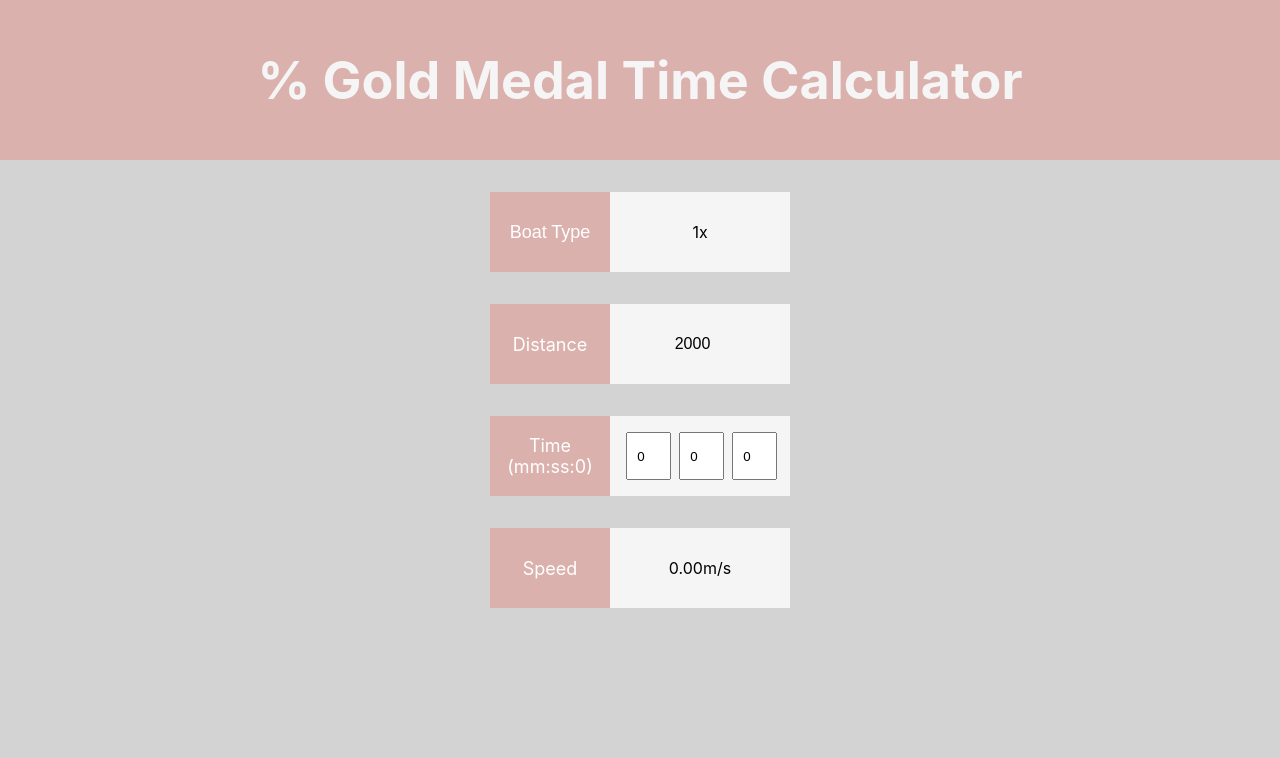
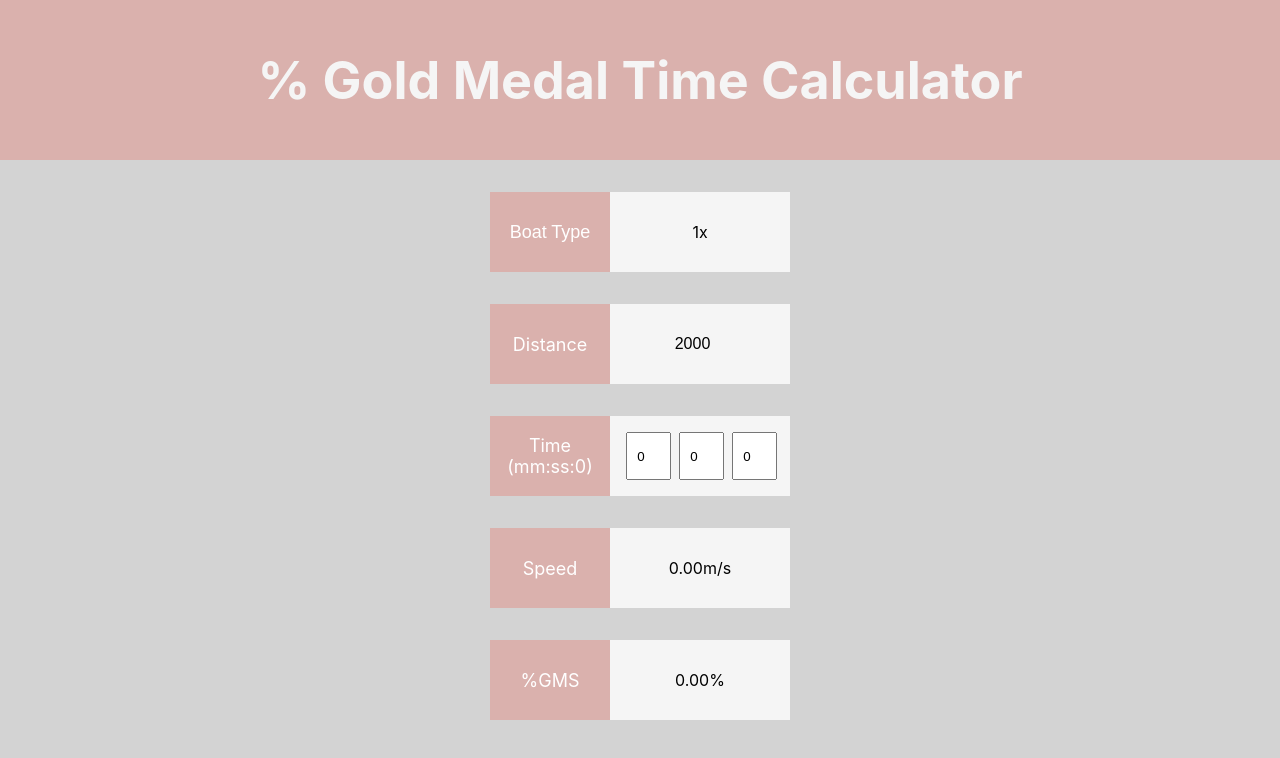
Before and after one commit to davekempsell/gold-medal-speed-calculator, a React (Create React App) app: page / in a window 1280 px wide. Shown: the top 758 px of the page. Built offline with nearby package versions, Linux system fonts and the light colour scheme.

Commit message:
%gms component added and styled. returns percentage of gold medal time of a fixed m/s value stored in component

```diff
--- a/src/App.css
+++ b/src/App.css
@@ -167,7 +167,6 @@ main {
   height: 10vh;
 }
 
-
 .speed > .speed-display {
   display: flex;
   text-align: center;
@@ -179,3 +178,21 @@ main {
   height: 100%;
   width: var(--input-width);
 }
+
+.gms {
+  display: flex;
+  flex-direction: row;
+  height: 10vh;
+}
+
+.gms > .gms-display {
+  display: flex;
+  text-align: center;
+  flex-direction: column;
+  justify-content: center;
+  padding: 1rem;
+  background-color: whitesmoke;
+  font-size: calc(8px + 1vh);
+  height: 100%;
+  width: var(--input-width);
+}
--- a/src/App.js
+++ b/src/App.js
@@ -2,6 +2,7 @@ import React, { useState } from 'react';
 import './App.css';
 import { BoatTypeMenu } from './components/BoatType'
 import { DistanceInput } from './components/DistanceInput'
+import { GoldMedalSpeed } from './components/GoldMedalSpeed';
 import { Speed } from './components/Speed';
 import { TimeInput } from './components/timeInput'
 
@@ -9,6 +10,7 @@ function App() {
   const [boatType, setBoatType] = useState('1x')
   const [distance, setDistance] = useState(2000)
   const [time, setTime] = useState([0,0,0])
+  const [boatSpeed, setBoatSpeed] = useState()
 
   return (
     <div className="App">
@@ -20,7 +22,8 @@ function App() {
           {BoatTypeMenu(boatType, setBoatType)}
           {DistanceInput(distance, setDistance)}
           {TimeInput(time, setTime)}
-          {Speed(distance, time)}
+          {Speed(distance, time, setBoatSpeed)}
+          {GoldMedalSpeed(boatType, boatSpeed)}
         </div>
       </main>
     </div>
--- /dev/null
+++ b/src/components/GoldMedalSpeed.js
@@ -0,0 +1,16 @@
+export function GoldMedalSpeed(boatType, boatSpeed) {
+
+  let gms = 5.13
+  let percentageOfGMS = (boatSpeed / gms) * 100
+
+  return (
+    <div className="gms">
+      <div className="label">
+        %GMS
+      </div>
+      <div className="gms-display">
+        {percentageOfGMS.toFixed(2)}%
+      </div>
+    </div>
+  )
+}
--- a/src/components/Speed.js
+++ b/src/components/Speed.js
@@ -1,11 +1,19 @@
-export function Speed(distance, time) {
+import { useEffect } from "react"
+
+export function Speed(distance, time, setBoatSpeed) {
 
     let mins = time[0] === '' ? 0 : parseInt(time[0] * 60)
     let secs = time[1] === '' ? 0 : parseInt(time[1])
     let tenths = time[2] === '' ? 0 : parseFloat(time[2] / 10)
     let total = parseFloat(mins + secs + tenths)
 
-    let boatSpeed = total > 0 ? distance / total : 0
+    let speed = total > 0 ? distance / total : 0
+
+
+    useEffect(() => {
+      setBoatSpeed(speed.toFixed(3))
+      // eslint-disable-next-line
+    },[speed])
 
   return (
     <div className="speed">
@@ -13,7 +21,7 @@ export function Speed(distance, time) {
         Speed
       </div>
       <div className="speed-display">
-        {boatSpeed.toFixed(2)}m/s
+        {speed.toFixed(2)}m/s
       </div>
     </div>
   )
```
